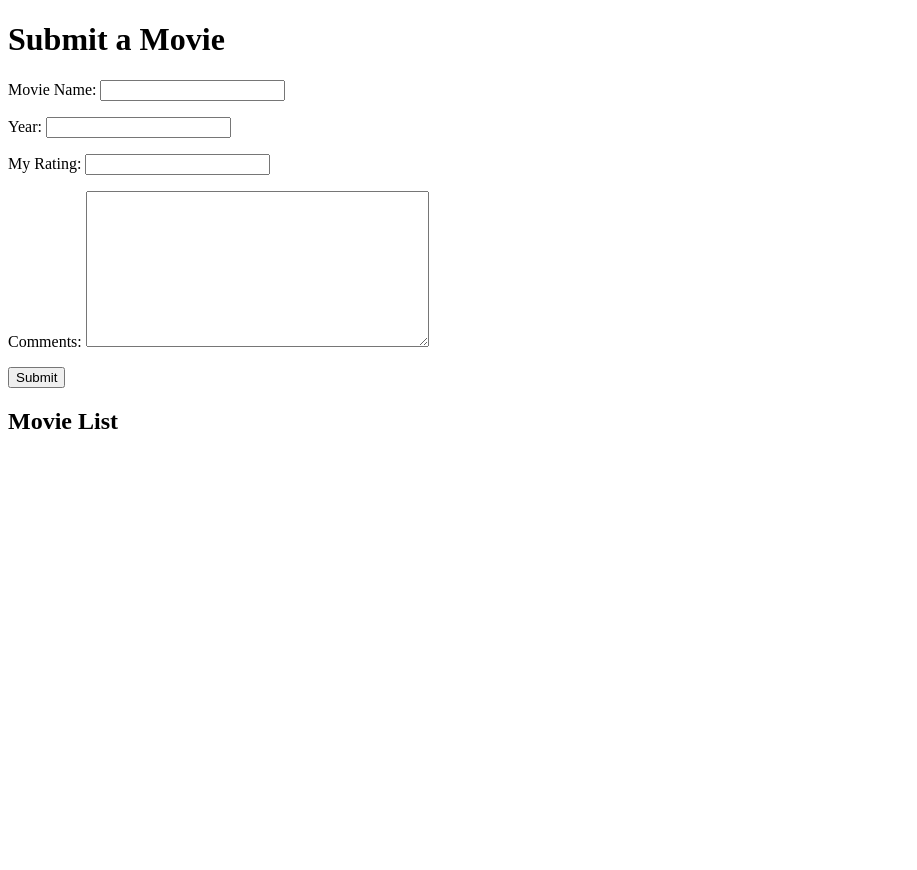
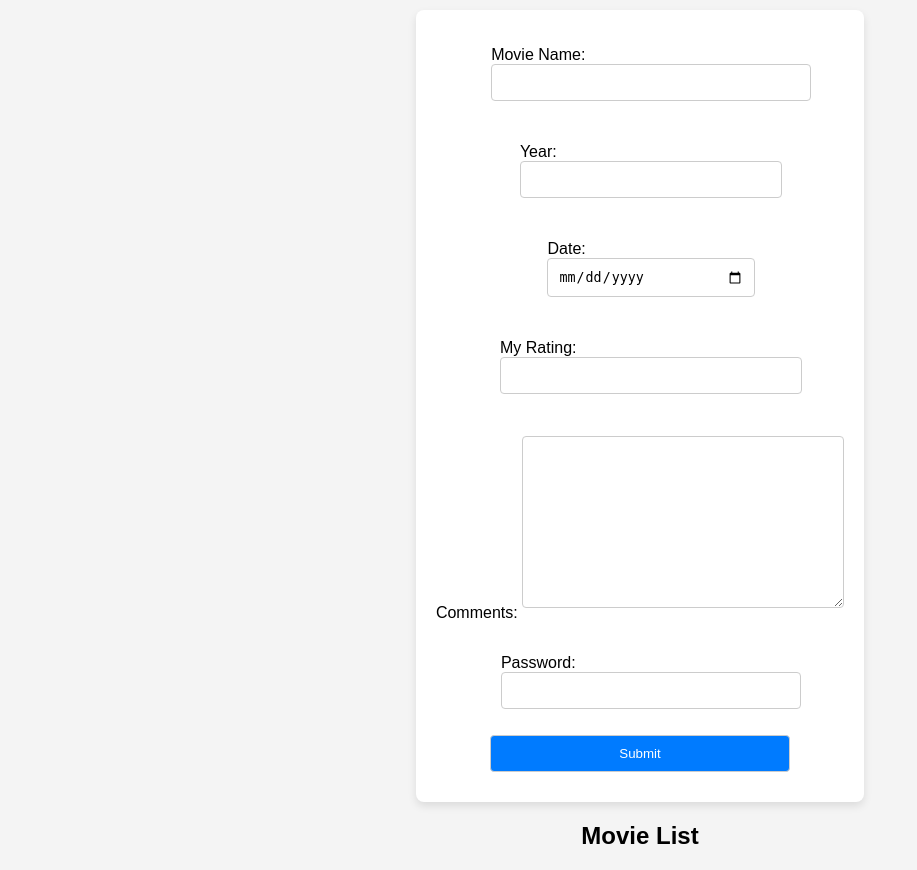
Before and after one commit to iwaili/mistory, a Django app: page / in a window 1280 px wide. Shown: the whole page, without its empty margins (0-917 px from the left). Before the commit the page ends 429 px from the top, so only its background shows below. Run offline with Django 5.2, Linux system fonts and the light colour scheme; data that the repository does not hold is empty.

Commit message:
password and date

```diff
--- a/templates/index.html
+++ b/templates/index.html
@@ -4,8 +4,76 @@
     <meta charset="UTF-8">
     <meta name="viewport" content="width=device-width, initial-scale=1.0">
     <title>Movie Form</title>
+    <style>
+        body {
+            display: flex;
+            justify-content: center;
+            align-items: center;
+            height: 100vh; /* Full viewport height */
+            margin: 0;
+            font-family: Arial, sans-serif;
+            background-color: #f4f4f4;
+        }
+
+        h1, h2 {
+            text-align: center;
+        }
+
+        form {
+            display: flex;
+            flex-direction: column;
+            align-items: center;
+            background-color: #fff;
+            padding: 20px;
+            border-radius: 8px;
+            box-shadow: 0 4px 8px rgba(0, 0, 0, 0.1);
+        }
+
+        form input, form button, form textarea {
+            width: 100%;
+            max-width: 300px;
+            margin-bottom: 10px;
+            padding: 10px;
+            border: 1px solid #ccc;
+            border-radius: 4px;
+        }
+
+        button {
+            background-color: #007bff;
+            color: white;
+            border: none;
+            cursor: pointer;
+            padding: 10px 20px;
+            border-radius: 4px;
+        }
+
+        button:hover {
+            background-color: #0056b3;
+        }
+
+        ul {
+            list-style: none;
+            padding: 0;
+        }
+
+        li {
+            background-color: #fff;
+            padding: 15px;
+            margin: 10px 0;
+            border-radius: 8px;
+            box-shadow: 0 4px 8px rgba(0, 0, 0, 0.1);
+            text-align: center;
+        }
+
+        img {
+            margin-top: 10px;
+            max-width: 100%;
+            border-radius: 8px;
+        }
+    </style>
 </head>
 <body>
+    <div>
         <h1>Submit a Movie</h1>
         <form method="POST">
             {% csrf_token %}
@@ -15,17 +83,16 @@
 
         <h2>Movie List</h2>
         <ul>
-        <ul>
             {% for movie in movie_list %}
             <li>
                 <strong>{{ movie.name }} ({{ movie.year }})</strong> - Rating: {{ movie.rating }}
                 <p>{{ movie.comments }}</p>
                 {% if movie.poster_url %}
-                <img src="{{ movie.poster_url }}" alt="{{ movie.name }} poster" style="max-width: 200px;">
+                <img src="{{ movie.poster_url }}" alt="{{ movie.name }} poster">
                 {% endif %}
             </li>
             {% endfor %}
         </ul>
-    </ul>
+    </div>
 </body>
 </html>
--- a/website/forms.py
+++ b/website/forms.py
@@ -3,5 +3,7 @@ from django import forms
 class MovieForm(forms.Form):
     name = forms.CharField(label='Movie Name', max_length=100)
     year = forms.IntegerField(label='Year', required=False)
+    date = forms.DateField(label='Date', required=False, widget=forms.DateInput(attrs={'type': 'date'}))
     rating = forms.DecimalField(label='My Rating', max_digits=3, decimal_places=1)
     comments = forms.CharField(label='Comments', max_length=500, required=False, widget=forms.Textarea)
+    password = forms.CharField(label='Password', max_length=100, widget=forms.PasswordInput)
--- a/website/views.py
+++ b/website/views.py
@@ -3,16 +3,18 @@ from django.conf import settings
 from .forms import MovieForm
 from firebase_admin import firestore
 import requests
+
 # Initialize Firestore
 db = firestore.client()
 
-import requests
+# Define the password (for example purposes, this should be more secure in real-world apps)
+REQUIRED_PASSWORD = "sexc"  # Replace with your actual password
 
 def scrape_movie_poster(movie_name, movie_year):
     api_key = settings.OMDB_API
     search_url = f"http://www.omdbapi.com/?t={movie_name}&y={movie_year}&apikey={api_key}"
 
-    response = requests.get(search_url)
+    response = requests.get(search_url, timeout=5)  # Add a timeout to prevent long waits
 
     if response.status_code != 200:
         print("Error fetching data from OMDb API")
@@ -28,29 +30,57 @@ def scrape_movie_poster(movie_name, movie_year):
         return None
 
 def home(request):
+    print("Home view accessed")  # Debug print
+    #db = initialize_firestore()  # Initialize Firestore
+    if db is None:
+        print("Firestore initialization failed")
+        return render(request, 'index.html', {'form': MovieForm(), 'movie_list': [], 'error_message': 'Firestore not available.'})
+
     if request.method == 'POST':
+        print("Request method is POST")  # Debug print
         form = MovieForm(request.POST)
         if form.is_valid():
+            print("Form is valid")  # Debug print
+
+            # Get form data
             name = form.cleaned_data['name']
             year = form.cleaned_data['year']
-            rating = float(form.cleaned_data['rating'])  # Convert Decimal to float
+            rating = float(form.cleaned_data['rating'])
             comments = form.cleaned_data['comments']
+            password = form.cleaned_data['password']
 
-            # Scrape movie poster from Wikipedia
-            poster_url = scrape_movie_poster(name, year)
+            # Check password
+            if password == REQUIRED_PASSWORD:
+                poster_url = scrape_movie_poster(name, year)
 
-            # Store movie details in Firestore
-            db.collection('movies').add({
-                'name': name,
-                'year': year,
-                'rating': rating,  # Firestore expects float
-                'comments': comments,
-                'poster_url': poster_url  # Store the poster URL in Firestore
-            })
+                # Try to add the movie to Firestore
+                try:
+                    db.collection('movies').add({
+                        'name': name,
+                        'year': year,
+                        'rating': rating,
+                        'comments': comments,
+                        'poster_url': poster_url
+                    })
+                    print("Movie added to Firestore")  # Debug print
+                except Exception as e:
+                    print(f"Failed to add movie to Firestore: {e}")
+                    return render(request, 'index.html', {'form': form, 'movie_list': [], 'error_message': 'Failed to add movie.'})
+            else:
+                return render(request, 'index.html', {'form': form, 'movie_list': [], 'error_message': 'Incorrect password'})
 
-    form = MovieForm()  # Empty form for display
-    # Retrieve all movies from Firestore
-    movies = db.collection('movies').stream()
-    movie_list = [doc.to_dict() for doc in movies]
+        else:
+            print("Form is not valid")  # Debug print
+    else:
+        print("Request method is GET")  # Debug print
 
-    return render(request, 'index.html', {'form': form, 'movie_list': movie_list})
+    # Attempt to retrieve movies from Firestore
+    try:
+        movies = db.collection('movies').stream()
+        movie_list = [doc.to_dict() for doc in movies]
+        print("Movies retrieved from Firestore")  # Debug print
+    except Exception as e:
+        print(f"Failed to retrieve movies: {e}")
+        movie_list = []
+
+    return render(request, 'index.html', {'form': MovieForm(), 'movie_list': movie_list})
```
Also changed, not shown: a silent voice_2016_poster.jpg (deleted), all about my mother_1997_poster.jpg (deleted), your name_2016_poster.jpg (deleted). Lines whose indentation alone changed are shown as unchanged.
